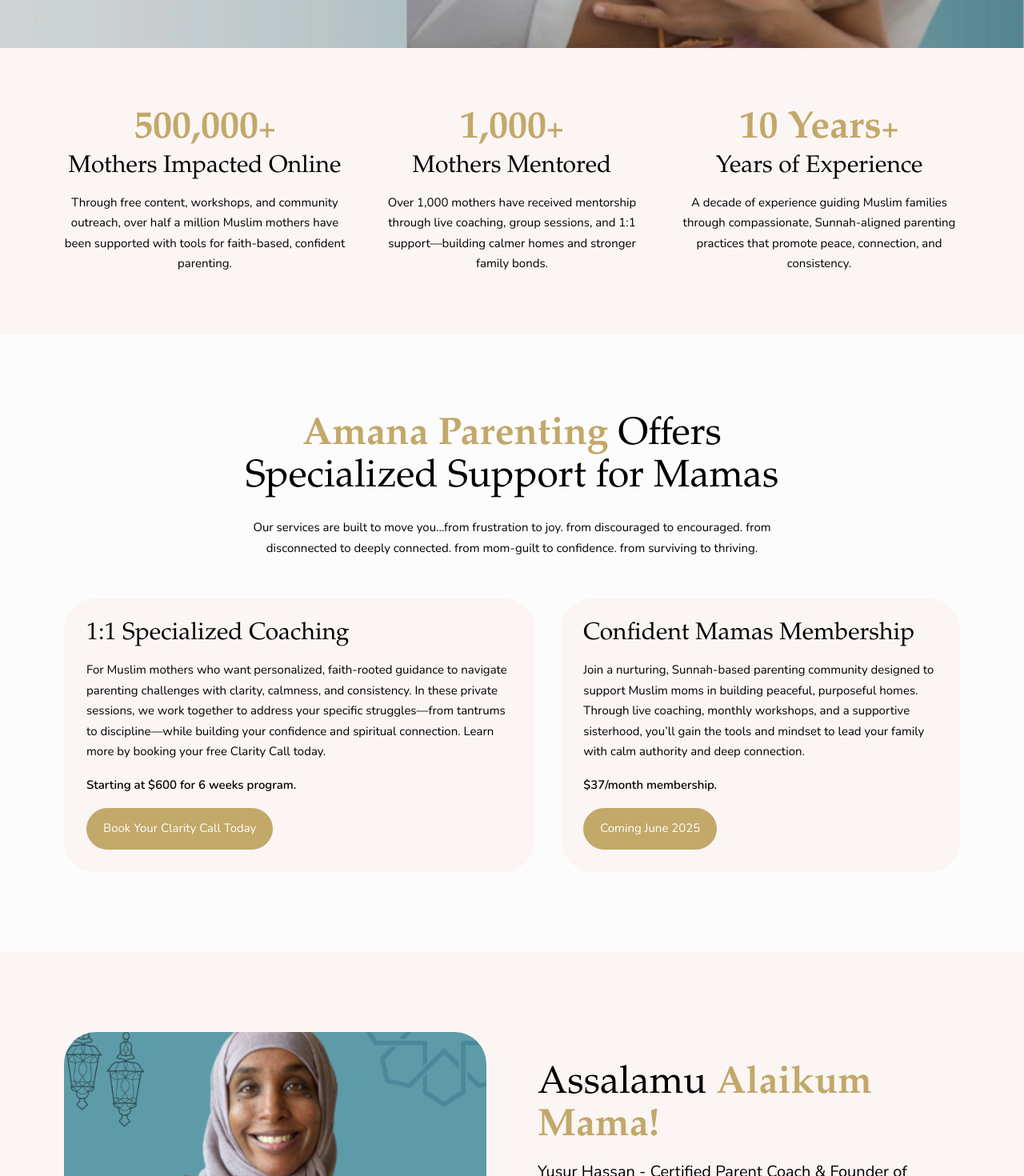
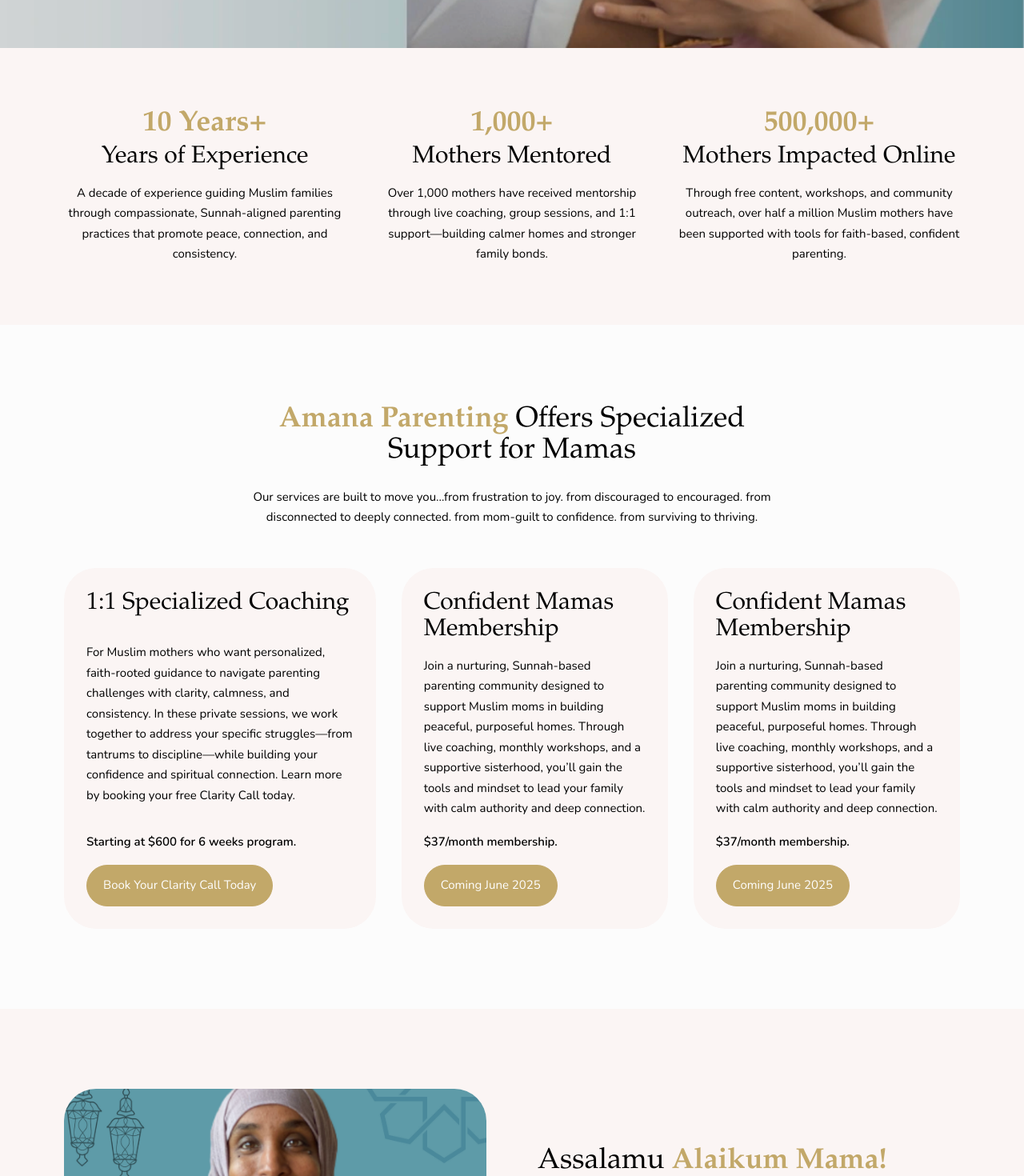
Before and after one commit to rahmamahdi02/amana-parenting, a React (Vite) app: page /membership in a window 1280 px wide. Shown: the part 740-2210 px from the top of the page at 80% size. Built offline with nearby package versions, Linux system fonts and the light colour scheme.

Commit message:
feat: set up react router for membership

```diff
--- /dev/null
+++ b/postcss.config.js
@@ -0,0 +1,6 @@
+export default {
+    plugins: {
+      tailwindcss: {},
+      autoprefixer: {},
+    },
+  };
--- a/src/App.jsx
+++ b/src/App.jsx
@@ -41,6 +41,9 @@
         {/* <Contact /> */}
         <Faq />
         <Connect/>
+        <div className="bg-primaryColor text-white p-6">
+      Tailwind is working if you see this colored box
+    </div>
       </main>
     </>
   );
--- /dev/null
+++ b/src/Membership.jsx
@@ -0,0 +1,29 @@
+// Membership.jsx
+import Hero from "./components/Hero";
+import Treatmants from "./components/Treatmants";
+import Benefits from "./components/Benefits";
+import About from "./components/About";
+import Faq from "./components/Faq";
+import Counter from "./components/Counter";
+import Cta from "./components/Cta";
+import Connect from "./components/Connect";
+
+function Membership() {
+
+  return (
+    <>
+    <main>
+        <Hero />
+        <Counter />
+        <Treatmants />
+        <About />
+        <Benefits />
+        <Cta />
+        <Faq />
+        <Connect />
+      </main>
+    </>
+  );
+}
+
+export default Membership;
--- a/src/components/Menu.jsx
+++ b/src/components/Menu.jsx
@@ -1,5 +1,6 @@
 // Menu jsx
 
+import { Link } from "react-router-dom";
 import { navLinks } from "../data";
 
 export default function Menu({ isOpen, closeMenu  }) {
@@ -26,7 +27,7 @@
       </div>
       <nav className="min-h-[calc(100vh-75px)] flex justify-center items-center">
         <ul className="space-y-8 text-xl">
-          {navLinks.map((navLink, index) => (
+          {/* {navLinks.map((navLink, index) => (
             <li key={index}>
               <a href={`#${navLink.to}`} onClick={closeMenu} aria-label={navLink.ariaLabel}>
                 {navLink.name}
@@ -35,7 +36,20 @@
           ))}
           <li>
             <a href="https://calendly.com/amanaparentcoaching/15min?month=2025-05" className="btn btn-primary">Book a Clarity Call with Yusur</a>
-          </li>
+          </li> */}
+          {navLinks.map((navLink, index) => (
+  <li key={index}>
+    {navLink.type === "route" ? (
+      <a href={navLink.to} onClick={closeMenu}>
+        {navLink.name}
+      </a>
+    ) : (
+      <a href={`#${navLink.to}`} onClick={closeMenu}>
+        {navLink.name}
+      </a>
+    )}
+  </li>
+))}
         </ul>
       </nav>
     </div>
--- a/src/components/Navbar.jsx
+++ b/src/components/Navbar.jsx
@@ -2,6 +2,8 @@
 
 import logoImg from '../../public/logo-nav.png';
 import { navLinks } from "../data";
+import { Link } from "react-router-dom";
+
 
 export default function Navbar({ openMenu, isOpen }) {
 
@@ -15,13 +17,27 @@
                 <ul className={`hidden sm:flex space-x-6 items-center`}>
                     {navLinks.map((navLink, index) => (
                     <li key={index}>
-                        <a
+                        {/* <a
                         href={`#${navLink.to}`}
                         aria-label={navLink.ariaLabel}
                         className="cursor-pointer text-white hover:text-primaryColor duration-200"
                         >
                         {navLink.name}
-                        </a>
+                        </a> */}
+                        {navLink.type === "route" ? (
+  <a href={navLink.to} className="cursor-pointer text-white hover:text-primaryColor duration-200">
+    {navLink.name}
+  </a>
+) : (
+  <a
+    href={`#${navLink.to}`}
+    aria-label={navLink.ariaLabel}
+    className="cursor-pointer text-white hover:text-primaryColor duration-200"
+  >
+    {navLink.name}
+  </a>
+)}
+
                     </li>
                     ))}
                     <li>
--- a/src/data.js
+++ b/src/data.js
@@ -10,17 +10,31 @@
 import instagramIcon from './assets/instagram-icon.svg';
 import facebookIcon from './assets/facebook-icon.svg';
 
-export const navLinks = [
-    { name: "Services", to: "tretmani" },
-    { name: "About", to: "o-meni" },
-    { name: "Membership", to: "Cta" },
+// export const navLinks = [
+//     { name: "Services", to: "tretmani" },
+//     { name: "About", to: "o-meni" },
+//     { name: "Membership", to: "Cta" },
+//   ];
+
+// export const navLinks = [
+//   { name: "Services", to: "tretmani" },    // this probably scrolls to a section ID
+//   { name: "About", to: "o-meni" },
+//   { name: "Testimonials", to: "contacts" },
+//   { name: "Membership", to: "/M", external: true }, // 👈 NEW: full page link
+// ];
+
+  export const navLinks = [
+    { name: "Services", to: "tretmani", type: "scroll" },
+    { name: "About", to: "o-meni", type: "scroll" },
+    { name: "Membership", to: "Cta", type: "scroll" },
+    { name: "Join Membership Now", to: "/Membership", type: "route" }, // 👈 New full-page route
   ];
 
   export const counter = [
     {
-      counterNumber: "500,000",
-      counterTitle: "Mothers Impacted Online",
-      counterDesc: "Through free content, workshops, and community outreach, over half a million Muslim mothers have been supported with tools for faith-based, confident parenting."
+      counterNumber: "10 Years",
+      counterTitle: "Years of Experience",
+      counterDesc: "A decade of experience guiding Muslim families through compassionate, Sunnah-aligned parenting practices that promote peace, connection, and consistency."
     },
     {
       counterNumber: "1,000",
@@ -28,10 +42,10 @@
       counterDesc: "Over 1,000 mothers have received mentorship through live coaching, group sessions, and 1:1 support—building calmer homes and stronger family bonds."
     },
     {
-      counterNumber: "10 Years",
-      counterTitle: "Years of Experience",
-      counterDesc: "A decade of experience guiding Muslim families through compassionate, Sunnah-aligned parenting practices that promote peace, connection, and consistency."
-    }
+      counterNumber: "500,000",
+      counterTitle: "Mothers Impacted Online",
+      counterDesc: "Through free content, workshops, and community outreach, over half a million Muslim mothers have been supported with tools for faith-based, confident parenting."
+    },
   ]
 
 
@@ -41,6 +55,12 @@
       treatmantDesc: 'For Muslim mothers who want personalized, faith-rooted guidance to navigate parenting challenges with clarity, calmness, and consistency. In these private sessions, we work together to address your specific struggles—from tantrums to discipline—while building your confidence and spiritual connection. Learn more by booking your free Clarity Call today.',
       treatmantPrice: 'Starting at $600 for 6 weeks program.',
       treatmantButtonText: "Book Your Clarity Call Today",
+    },
+    {
+      treatmantTitle: 'Confident Mamas Membership',
+      treatmantDesc: 'Join a nurturing, Sunnah-based parenting community designed to support Muslim moms in building peaceful, purposeful homes. Through live coaching, monthly workshops, and a supportive sisterhood, you’ll gain the tools and mindset to lead your family with calm authority and deep connection.',
+      treatmantPrice: '$37/month membership.',
+      treatmantButtonText: "Coming June 2025",
     },
     {
       treatmantTitle: 'Confident Mamas Membership',
--- a/src/index.css
+++ b/src/index.css
@@ -1,4 +1,7 @@
+/* src/index.css
 @tailwind base;
+@tailwind components;
+@tailwind utilities;
 
 h1, h2, h3 {
   line-height: 1.1;
@@ -8,8 +11,7 @@
   line-height: 170%;
 }
 
-@tailwind components;
-@tailwind utilities;
+
 
 @layer base {
   html {
@@ -49,4 +51,68 @@
   .btn-outline {
     @apply bg-transparent border text-white border-white hover:bg-primaryColor hover:border-primaryColor;
   }
+} */
+
+@tailwind base;
+@tailwind components;
+@tailwind utilities;
+
+/* Global styles */
+h1, h2, h3 {
+  line-height: 1.1;
 }
+
+body {
+  line-height: 170%;
+}
+
+/* Base layer */
+@layer base {
+  html {
+    @apply scroll-smooth;
+  }
+
+  body {
+    @apply bg-offWhite font-sans text-[15px];
+  }
+
+  h1,
+  h2,
+  h3,
+  h4 {
+    @apply font-serif;
+  }
+
+  h1 {
+    @apply text-5xl;
+    /* Use sm:text-7xl in JSX instead */
+  }
+
+  h2 {
+    @apply text-4xl;
+    /* Use lg:text-5xl in JSX instead */
+  }
+
+  h3 {
+    @apply text-3xl;
+  }
+}
+
+/* Components layer */
+@layer components {
+  .wrapper {
+    @apply px-4 max-w-6xl mx-auto;
+  }
+
+  .btn {
+    @apply capitalize font-normal rounded-full py-3 px-5 whitespace-nowrap inline-block border duration-200 hover:bg-transparent;
+  }
+
+  .btn-primary {
+    @apply bg-primaryColor text-white border-primaryColor hover:text-primaryColor;
+  }
+
+  .btn-outline {
+    @apply bg-transparent border text-white border-white hover:bg-primaryColor hover:border-primaryColor;
+  }
+}
--- a/src/main.jsx
+++ b/src/main.jsx
@@ -1,13 +1,18 @@
-import React from 'react'
-import ReactDOM from 'react-dom/client'
-import App from './App.jsx'
-import { BrowserRouter } from "react-router-dom"
-import './index.css'
+import React from "react";
+import ReactDOM from "react-dom/client";
+import { BrowserRouter, Routes, Route } from "react-router-dom";
+import App from "./App";
+import Membership from "./Membership";
+import './index.css';
 
-ReactDOM.createRoot(document.getElementById('root')).render(
+
+ReactDOM.createRoot(document.getElementById("root")).render(
   <React.StrictMode>
     <BrowserRouter>
-      <App />
+      <Routes>
+        <Route path="/" element={<App />} />
+        <Route path="/membership" element={<Membership />} />
+      </Routes>
     </BrowserRouter>
   </React.StrictMode>
-)
+);
--- a/vite.config.js
+++ b/vite.config.js
@@ -1,15 +1,6 @@
-import { defineConfig } from "vite";
-import react from "@vitejs/plugin-react";
-import tailwindcss from "tailwindcss";
+import { defineConfig } from 'vite';
+import react from '@vitejs/plugin-react';
 
-// https://vitejs.dev/config/
 export default defineConfig({
   plugins: [react()],
-  base: '/',
-  css: {
-    postcss: {
-      plugins: [tailwindcss()],
-    },
-  },
-
 });
```
Also changed, not shown: src/assets/instagram-icon.svg.
